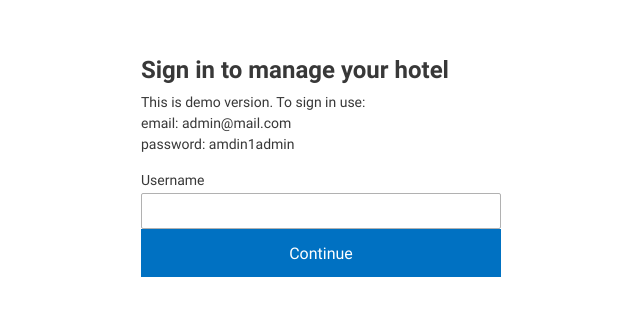
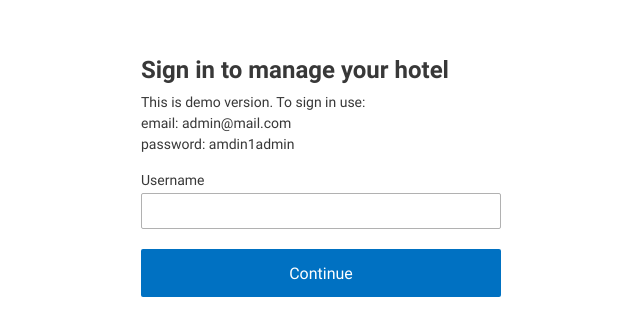
Before and after one commit to Romienas/hotelBooking, a React (Create React App) app in the folder frontend/: page /admin in a window 1280 px wide. Shown: the part 124-460 px from the top of the page, without its empty margins (319-959 px from the left). Built offline with nearby package versions, Linux system fonts and the light colour scheme.

Commit message:
add styles to login

```diff
--- a/frontend/src/Components/button.scss
+++ b/frontend/src/Components/button.scss
@@ -11,6 +11,7 @@
     height: 48px;
     cursor: pointer;
     font-size: 16px;
+    border-radius: $borderRadius;
 }
 
 .button:hover {
--- a/frontend/src/Components/input.scss
+++ b/frontend/src/Components/input.scss
@@ -4,7 +4,7 @@
     width: 100%;
     padding: 8px;
     border: 1px solid $borderColor;
-    border-radius: 2px;
+    border-radius: $borderRadius;
     color: $globalColor;
     box-sizing: border-box;
     height: 36px;
--- a/frontend/src/index.scss
+++ b/frontend/src/index.scss
@@ -14,6 +14,8 @@ $globalColor: #383838;
 $borderColor: #b1b1b1;
 $buttonColor: #0071c2;
 $buttonHoverColor: #005c9d;
+
+$borderRadius: 2px;
 
 //Global extends
 %mainTitle {
@@ -47,6 +49,14 @@ input:focus {
     color: $borderColor;
 }
 
+
+// Global styles
+.displayNone {
+    display: none;
+}
+
+//Styles
+
 .admin {
     display: flex;
     flex-direction: column;
@@ -71,3 +81,41 @@ input:focus {
 .admin__login-input-title {
     margin: 20px 0 5px 0;
 }
+
+@keyframes usernameNext {
+    from {
+        opacity: 1;
+        margin-left: 0;
+    }
+    to {
+        display: none;
+        opacity: 0;
+        margin-left: -360px;
+    }
+}
+
+.admin__login-username-next {
+    animation-name: usernameNext;
+    animation-duration: 0.5s;
+    animation-fill-mode: forwards;
+}
+
+.admin_login-button {
+    margin: 20px 0;
+}
+
+@keyframes signInAnim {
+    from {
+        opacity: 0;
+        margin-left: 360px;
+    }
+    to {
+        opacity: 1;
+        margin-left: 0;
+    }
+}
+
+.admin__login-password {
+    animation-name: signInAnim;
+    animation-duration: 0.5s;
+}
--- a/frontend/src/routes/admin.js
+++ b/frontend/src/routes/admin.js
@@ -5,6 +5,10 @@ import Button from '../Components/Button'
 
 function Admin() {
     const [email, setEmail] = useState('')
+    const [password, setPassword] = useState('')
+    const [showEmailTab, setShowEmailTab] = useState(true)
+    const [showPassTab, setShowPassTab] = useState(false)
+
     return (
         <div className='admin'>
             <div className='admin__login'>
@@ -16,7 +20,7 @@ function Admin() {
                     <p>email: admin@mail.com</p>
                     <p>password: amdin1admin</p>
                 </div>
-                <div className='admin__login-username'>
+                <div className={showEmailTab ? 'admin__login-username' : 'admin__login-username-next'}>
                     <div className='admin__login-input-title'>
                         Username
                     </div>
@@ -24,10 +28,33 @@ function Admin() {
                         type='text'
                         clickHandler={(input) => setEmail(input)}
                     />
-                    <Button
-                        text='Continue'
-                        clickHandler={() => console.log('sove')}
+                    <div className='admin_login-button'>
+                        <Button
+                            text='Continue'
+                            clickHandler={() => {
+                                setShowEmailTab(false)
+                                setShowPassTab(true)
+                            }}
+                        />
+                    </div>
+                </div>
+                <div className={showPassTab ? 'admin__login-password' : 'displayNone'}>
+                    <div className='admin__login-input-title'>
+                        Password
+                    </div>
+                    <Input
+                        type='text'
+                        clickHandler={(input) => setPassword(input)}
                     />
+                    <div className='admin_login-button'>
+                        <Button
+                            text='Sign in'
+                            clickHandler={() => {
+                                setShowEmailTab(true)
+                                setShowPassTab(false)
+                            }}
+                        />
+                    </div>
                 </div>
             </div>
         </div>
```
